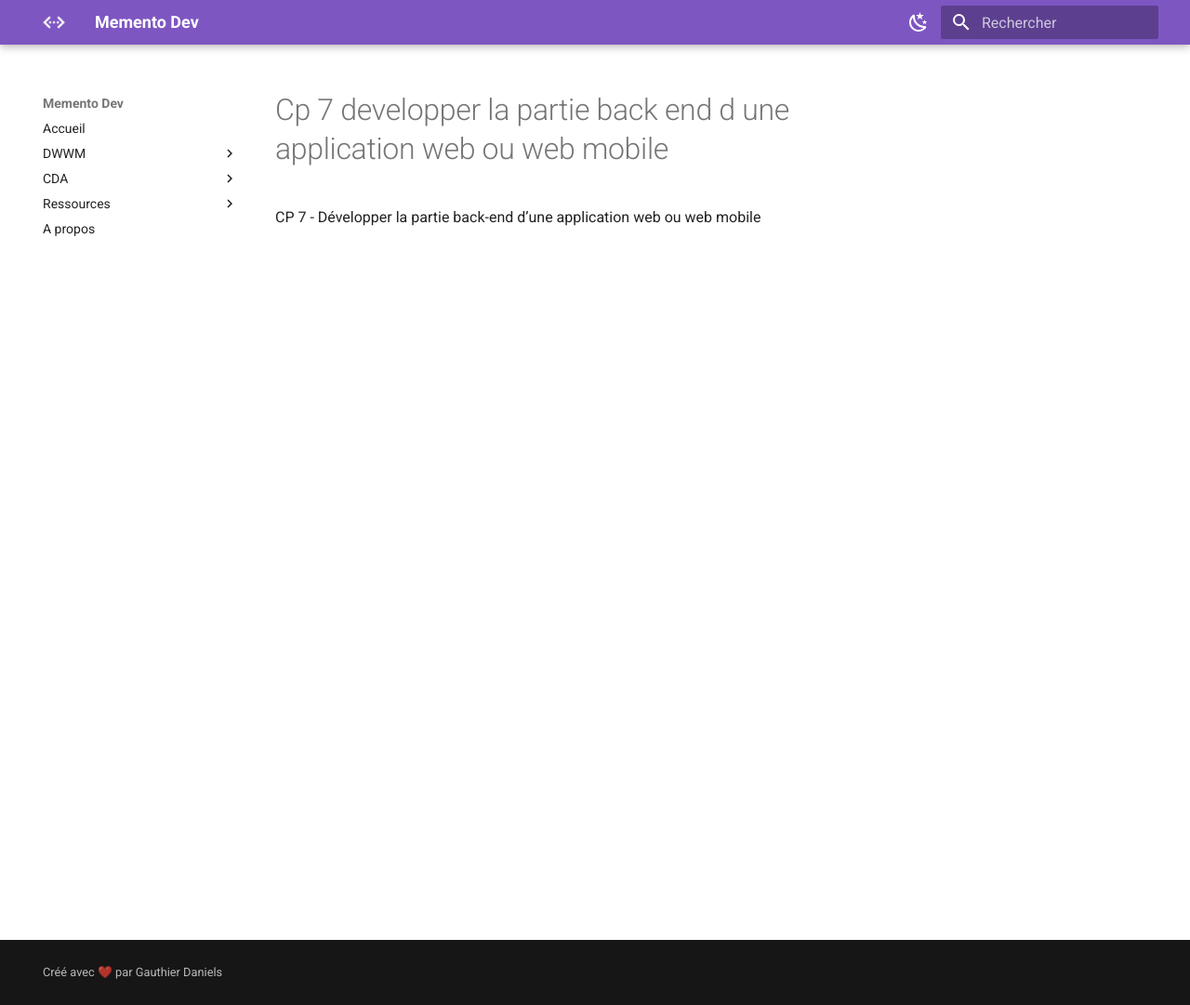
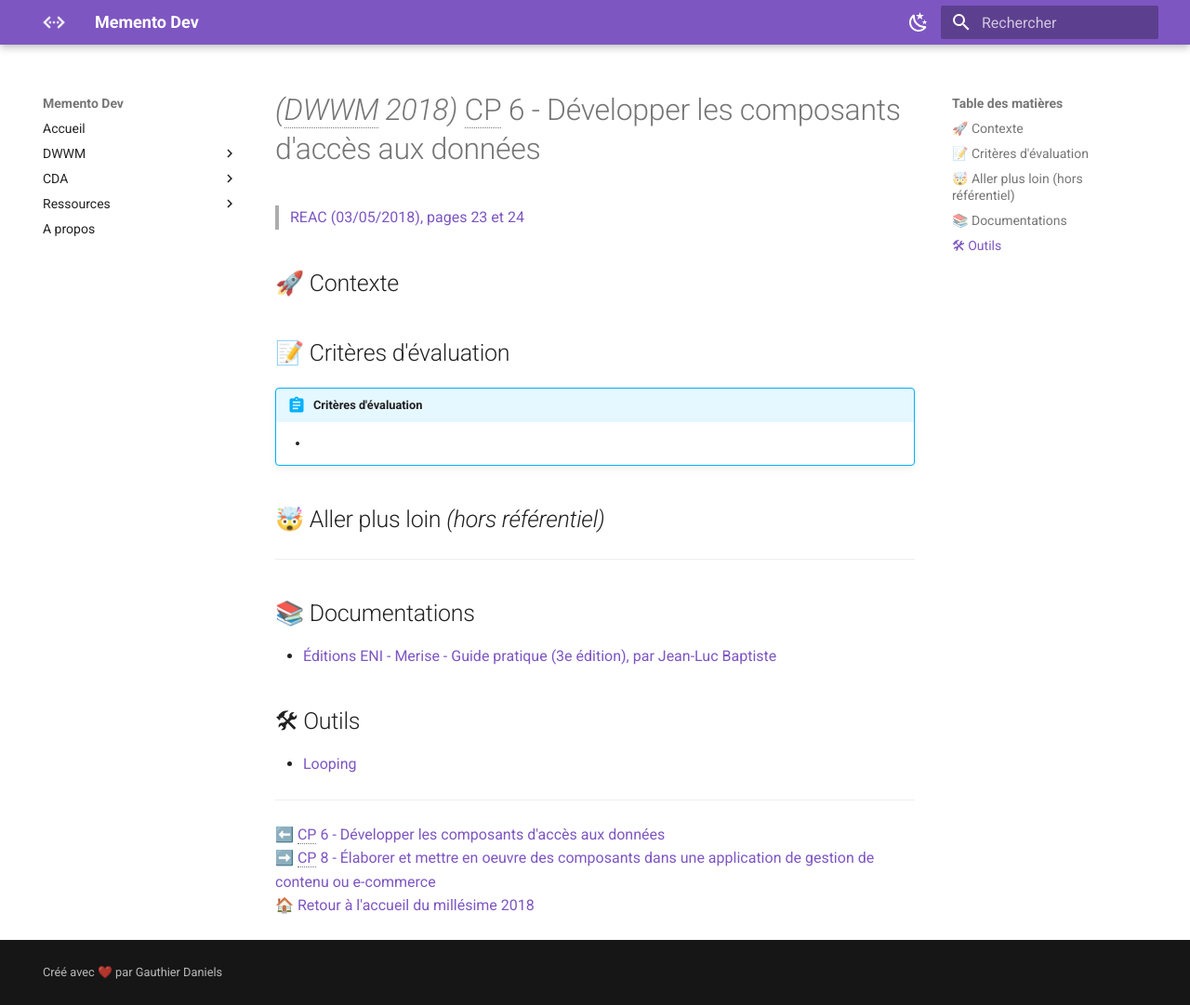
Before and after one commit to preparation-tp/memento-dev, an MkDocs documentation site: the page built from docs/dwwm/2018/cp-7-developper-la-partie-back-end-d-une-application-web-ou-web-mobile.md, in a window 1280 px wide and 1081 px high. Shown: the whole window at 93% size. Built offline with MkDocs 1.6.1 and Material for MkDocs 9.7.7, drawn with Linux system fonts in a browser that asks for light colours.

```diff
--- a/docs/dwwm/2018/cp-7-developper-la-partie-back-end-d-une-application-web-ou-web-mobile.md
+++ b/docs/dwwm/2018/cp-7-developper-la-partie-back-end-d-une-application-web-ou-web-mobile.md
@@ -1 +1,25 @@
-CP 7 - Développer la partie back-end d’une application web ou web mobile
+# _(<abbr title="Développeur Web et Web Mobile">DWWM</abbr> 2018)_ <abbr title="Compétence Professionnelle">CP</abbr> 6 - Développer les composants d'accès aux données
+> [REAC (03/05/2018), pages 23 et 24](https://www.banque.di.afpa.fr/EspaceEmployeursCandidatsActeurs/EGPResultat.aspx?ct=01280m03&type=t)
+
+## 🚀 Contexte
+
+
+## 📝 Critères d'évaluation
+!!! abstract "Critères d'évaluation"
+    -
+
+## 🤯 Aller plus loin _(hors référentiel)_
+
+---
+
+## 📚 Documentations
+- [Éditions ENI - Merise - Guide pratique (3e édition), par Jean-Luc Baptiste](https://www.editions-eni.fr/livre/merise-guide-pratique-3e-edition-modelisation-des-donnees-et-des-traitements-manipulations-avec-le-langage-sql-9782409015342)
+
+## 🛠 Outils
+- [Looping](https://www.looping.fr/)
+
+---
+
+[⬅️ <abbr title="Compétence Professionnelle">CP</abbr> 6 - Développer les composants d'accès aux données](cp-6-developper-les-composants-d-acces-aux-donnees.md)
+[➡️ <abbr title="Compétence Professionnelle">CP</abbr> 8 - Élaborer et mettre en oeuvre des composants dans une application de gestion de contenu ou e-commerce](cp-8-elaborer-et-mettre-en-oeuvre-des-composants-dans-une-application-de-gestion-de-contenu-ou-e-commerce.md)
+[🏠 Retour à l'accueil du millésime 2018](index.md)
```
Also changed, not shown: docs/dwwm/2018/cp-6-developper-les-composants-d-acces-aux-donnees.md (+2 -2 lines), docs/dwwm/2018/cp-8-elaborer-et-mettre-en-oeuvre-des-composants-dans-une-application-de-gestion-de-contenu-ou-e-commerce.md (+24 -1 lines).
